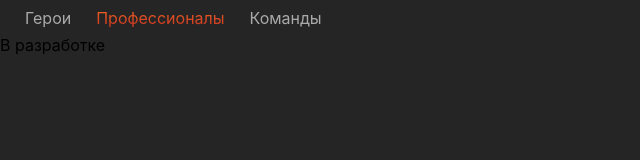
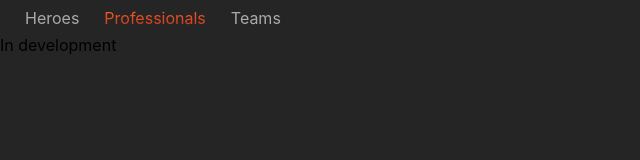
Before and after one commit to tolstj/usage-open-dota-api, a React (Create React App) app: page /pro in a window 1280 px wide. Shown: the top 160 px of the page, without its empty margins (0-640 px from the left). Built offline with nearby package versions, Linux system fonts and the light colour scheme.

Commit message:
Translate Russian parts of application into English

```diff
--- a/src/components/Pro/Pro.tsx
+++ b/src/components/Pro/Pro.tsx
@@ -5,7 +5,7 @@ import classes from './Pro.module.scss';
 export function Pro(): JSX.Element {
     return (
         <div>
-            В разработке
+            In development
         </div>
     );
 }
--- a/src/components/Teams/Teams.tsx
+++ b/src/components/Teams/Teams.tsx
@@ -5,7 +5,7 @@ import classes from './Teams.module.scss';
 export function Teams(): JSX.Element {
     return (
         <div>
-            В разработке
+            In development
         </div>
     );
 }
--- a/src/routes.ts
+++ b/src/routes.ts
@@ -11,17 +11,17 @@ interface Route {
 
 export const headerRoutes: Route[] = [
     {
-        name: 'Герои',
+        name: 'Heroes',
         route: '/heroes',
         component: Heroes,
     },
     {
-        name: 'Профессионалы',
+        name: 'Professionals',
         route: '/pro',
         component: Pro,
     },
     {
-        name: 'Команды',
+        name: 'Teams',
         route: '/teams',
         component: Teams,
     },
```
